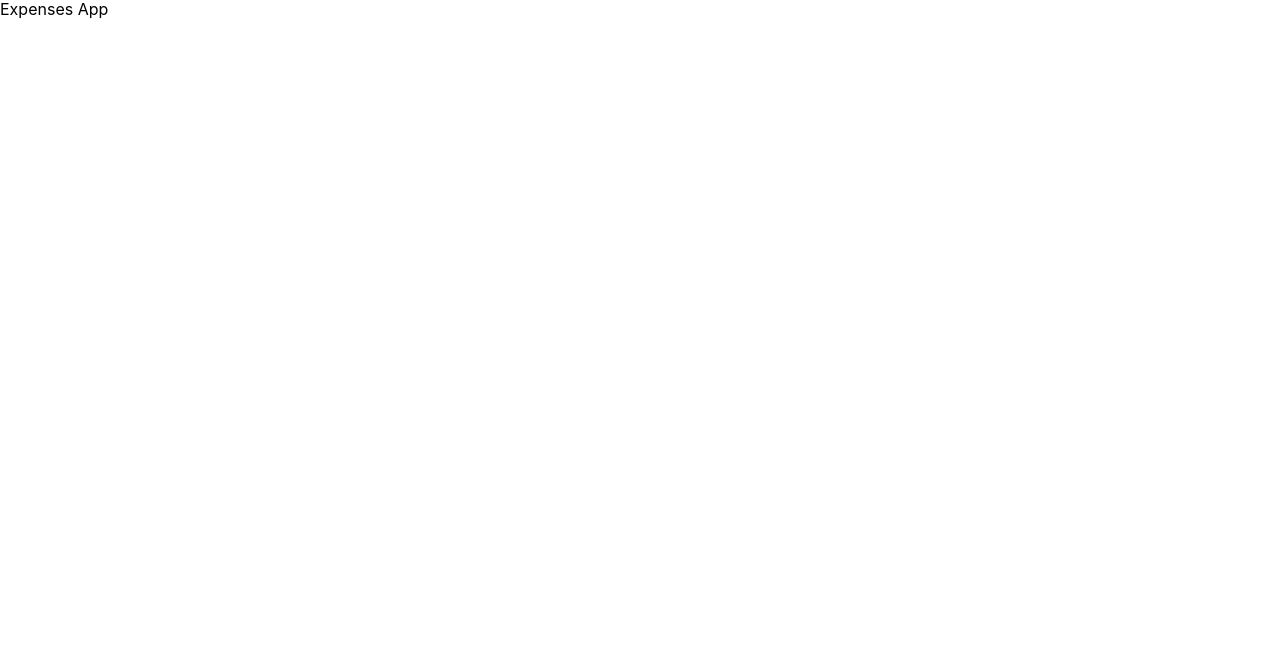
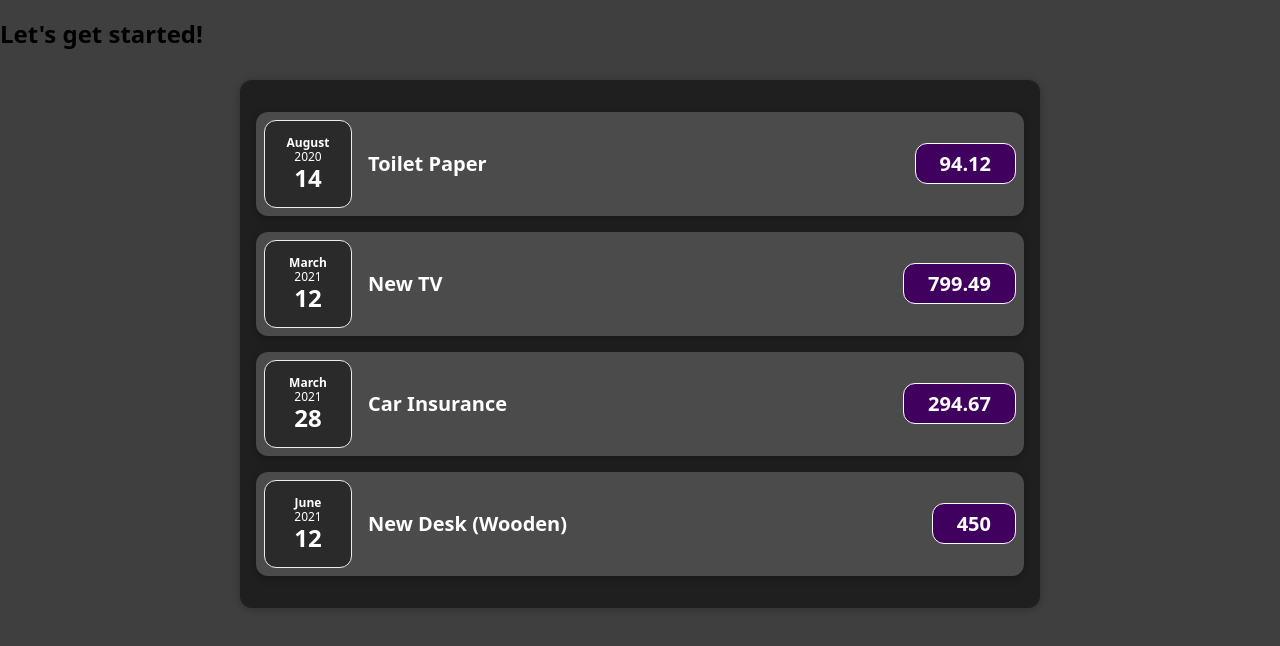
Before and after one commit to dawidmarek95x/expenses-app, a React (Create React App) app: page / in a window 1280 px wide. Shown: the top 646 px of the page. Built offline with nearby package versions, Linux system fonts and the light colour scheme.

Commit message:
Expenses, ExpensesItem and ExpensesDate components was create

```diff
--- /dev/null
+++ b/src/App.jsx
@@ -0,0 +1,39 @@
+import Expenses from "components/Expenses";
+
+const App = () => {
+  const expenses = [
+    {
+      id: 'e1',
+      title: 'Toilet Paper',
+      amount: 94.12,
+      date: new Date(2020, 7, 14),
+    },
+    {
+      id: 'e2',
+      title: 'New TV',
+      amount: 799.49,
+      date: new Date(2021, 2, 12)
+    },
+    {
+      id: 'e3',
+      title: 'Car Insurance',
+      amount: 294.67,
+      date: new Date(2021, 2, 28),
+    },
+    {
+      id: 'e4',
+      title: 'New Desk (Wooden)',
+      amount: 450,
+      date: new Date(2021, 5, 12),
+    },
+  ];
+
+  return (
+    <div>
+      <h2>Let's get started!</h2>
+      <Expenses items={expenses}/>
+    </div>
+  );
+};
+
+export default App;
--- a/src/components/App.jsx
+++ /dev/null
@@ -1,9 +0,0 @@
-const App = () => {
-  return (
-    <div>
-      Expenses App
-    </div>
-  );
-};
-
-export default App;
--- /dev/null
+++ b/src/components/ExpenseDate.jsx
@@ -0,0 +1,17 @@
+import './ExpenseDate.scss';
+
+const ExpenseDate = ({date}) => {
+  const month = date.toLocaleString('en-US', { month: 'long' });
+  const day = date.toLocaleString('en-US', { day: '2-digit' });
+  const year = date.getFullYear();
+
+  return (
+    <div className='expense-date'>
+      <div className='expense-date__month'>{month}</div>
+      <div className='expense-date__year'>{year}</div>
+      <div className='expense-date__day'>{day}</div>
+    </div>
+  );
+};
+
+export default ExpenseDate;
--- /dev/null
+++ b/src/components/ExpenseDate.scss
@@ -0,0 +1,26 @@
+.expense-date {
+  display: flex;
+  flex-direction: column;
+  width: 5.5rem;
+  height: 5.5rem;
+  border: 1px solid #ececec;
+  background-color: #2a2a2a;
+  color: white;
+  border-radius: 12px;
+  align-items: center;
+  justify-content: center;
+
+  &__month {
+    font-size: 0.75rem;
+    font-weight: bold;
+  }
+
+  &__year {
+    font-size: 0.75rem;
+  }
+
+  &__day {
+    font-size: 1.5rem;
+    font-weight: bold;
+  }
+}
--- /dev/null
+++ b/src/components/ExpenseItem.jsx
@@ -0,0 +1,16 @@
+import ExpenseDate from './ExpenseDate';
+import './ExpenseItem.scss';
+
+const ExpenseItem = ({title, amount, date}) => {
+  return (
+    <div className='expense-item'>
+      <ExpenseDate date={date}/>
+      <div className='expense-item__description'>
+        <h2>{title}</h2>
+        <div className='expense-item__price'>{amount}</div>
+      </div>
+    </div>
+  );
+};
+
+export default ExpenseItem;
--- /dev/null
+++ b/src/components/ExpenseItem.scss
@@ -0,0 +1,58 @@
+.expense-item {
+  display: flex;
+  justify-content: space-between;
+  align-items: center;
+  box-shadow: 0 2px 8px rgba(0, 0, 0, 0.25);
+  padding: 0.5rem;
+  margin: 1rem 0;
+  border-radius: 12px;
+  background-color: #4b4b4b;
+
+  &__description {
+    display: flex;
+    flex-direction: column;
+    gap: 1rem;
+    align-items: flex-end;
+    flex-flow: column-reverse;
+    justify-content: flex-start;
+    flex: 1;
+  }
+
+  & h2 {
+    color: #3a3a3a;
+    font-size: 1rem;
+    flex: 1;
+    margin: 0 1rem;
+    color: white;
+  }
+
+  &__price {
+    font-size: 1rem;
+    font-weight: bold;
+    color: white;
+    background-color: #40005d;
+    border: 1px solid white;
+    padding: 0.5rem;
+    border-radius: 12px;
+  }
+}
+
+@media (min-width: 580px) {
+  .expense-item {
+    &__description {
+      flex-direction: row;
+      align-items: center;
+      justify-content: flex-start;
+      flex: 1;
+
+      & h2 {
+        font-size: 1.25rem;
+      }
+    }
+
+    &__price {
+      font-size: 1.25rem;
+      padding: 0.5rem 1.5rem;
+    }
+  }
+  }
--- /dev/null
+++ b/src/components/Expenses.jsx
@@ -0,0 +1,32 @@
+
+import ExpenseItem from './ExpenseItem';
+import './Expenses.scss';
+
+const Expenses = ({items}) => {
+  return (
+    <div className="expenses">
+      <ExpenseItem
+        title={items[0].title}
+        amount={items[0].amount}
+        date={items[0].date}
+      />
+      <ExpenseItem
+        title={items[1].title}
+        amount={items[1].amount}
+        date={items[1].date}
+      />
+      <ExpenseItem
+        title={items[2].title}
+        amount={items[2].amount}
+        date={items[2].date}
+      />
+      <ExpenseItem
+        title={items[3].title}
+        amount={items[3].amount}
+        date={items[3].date}
+      />
+    </div>
+  );
+};
+
+export default Expenses;
--- /dev/null
+++ b/src/components/Expenses.scss
@@ -0,0 +1,9 @@
+.expenses {
+  padding: 1rem;
+  background-color: rgb(31, 31, 31);
+  margin: 2rem auto;
+  width: 50rem;
+  max-width: 95%;
+  border-radius: 12px;
+  box-shadow: 0 1px 8px rgba(0, 0, 0, 0.25);
+}
--- a/src/index.js
+++ b/src/index.js
@@ -1,6 +1,6 @@
 import React from 'react';
 import ReactDOM from 'react-dom/client';
-import App from 'components/App';
+import App from './App';
 import 'modern-normalize';
 import './index.scss';
 
--- a/src/index.scss
+++ b/src/index.scss
@@ -1,13 +1,14 @@
+@import url('https://fonts.googleapis.com/css2?family=Noto+Sans+JP:wght@400;700&display=swap');
+
+* {
+  box-sizing: border-box;
+}
+
+html {
+  font-family: 'Noto Sans JP', sans-serif;
+}
+
 body {
   margin: 0;
-  font-family: -apple-system, BlinkMacSystemFont, 'Segoe UI', 'Roboto', 'Oxygen',
-    'Ubuntu', 'Cantarell', 'Fira Sans', 'Droid Sans', 'Helvetica Neue',
-    sans-serif;
-  -webkit-font-smoothing: antialiased;
-  -moz-osx-font-smoothing: grayscale;
+  background-color: #3f3f3f;
 }
-
-code {
-  font-family: source-code-pro, Menlo, Monaco, Consolas, 'Courier New',
-    monospace;
-}
```
